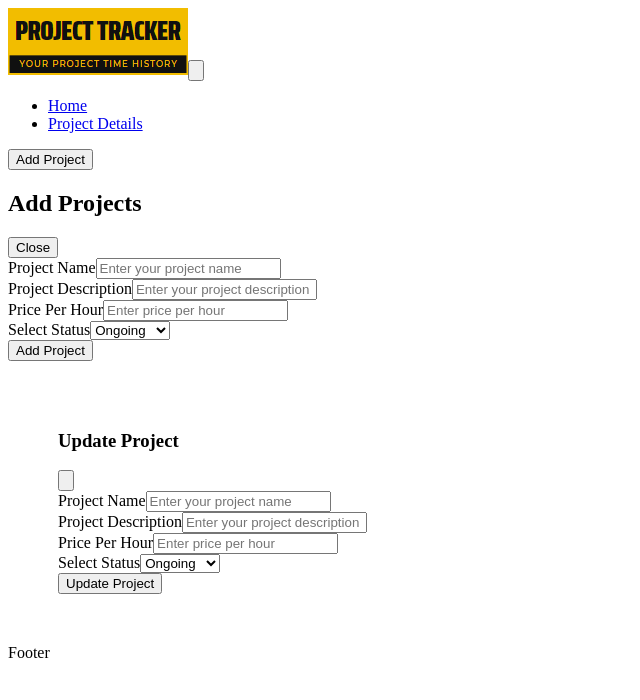
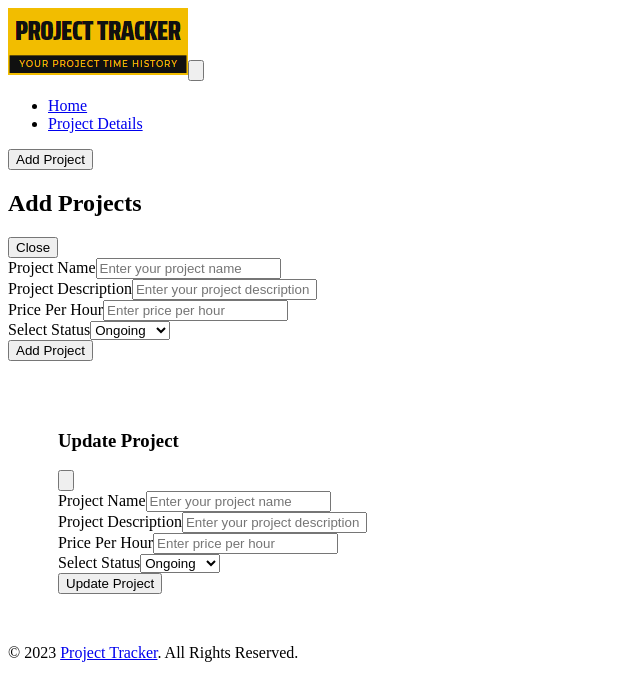
Before and after one commit to ShadabKhan7253/project_tracker, a React (Create React App) app: page / in a window 1280 px wide. Shown: the top 700 px of the page, without its empty margins (0-640 px from the left). Built offline with nearby package versions, Linux system fonts and the light colour scheme.

Commit message:
Footer done

```diff
--- a/src/components/Footer.js
+++ b/src/components/Footer.js
@@ -1,5 +1,15 @@
 import React from 'react';
 
 export const Footer = () => {
-  return <div>Footer</div>;
+  return (
+    <footer class="fixed bottom-0 left-0 z-20 w-full p-4 bg-gray-50 border-t border-gray-200 shadow  md:p-6 dark:bg-gray-800 dark:border-gray-600 text-center">
+      <span class="text-sm text-gray-500 sm:text-center dark:text-gray-400">
+        © 2023{' '}
+        <a href="https://flowbite.com/" class="hover:underline">
+          Project Tracker
+        </a>
+        . All Rights Reserved.
+      </span>
+    </footer>
+  );
 };
```
